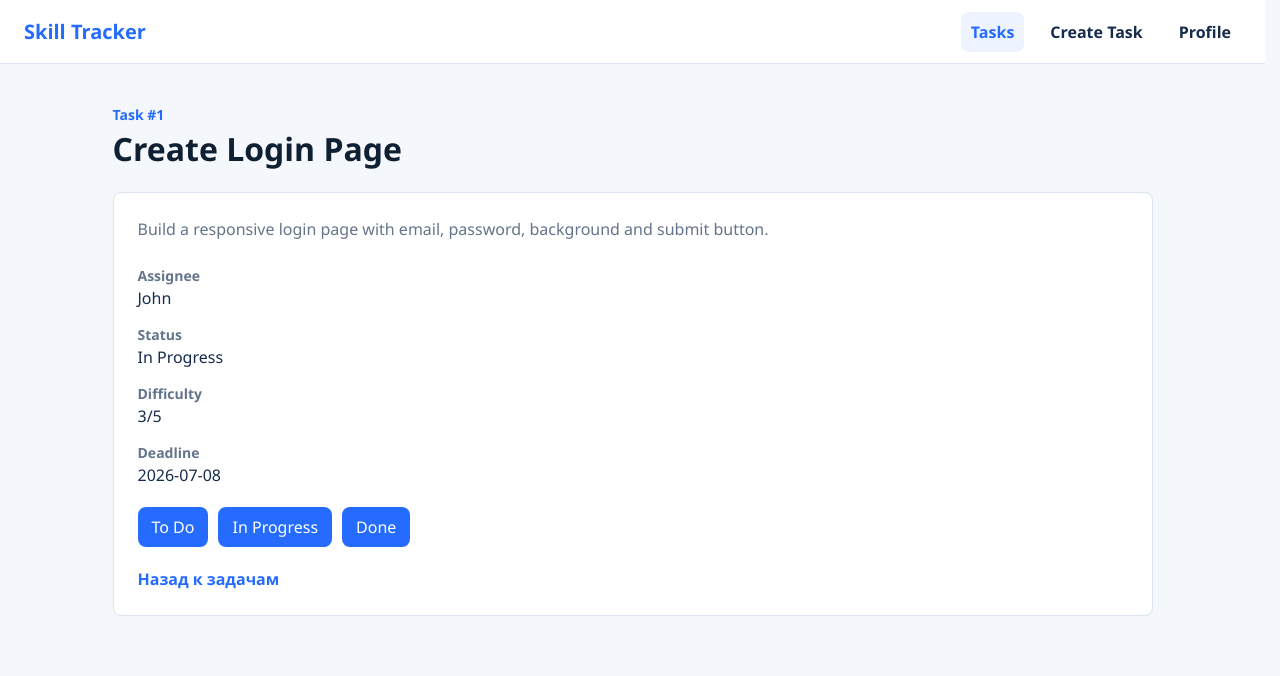
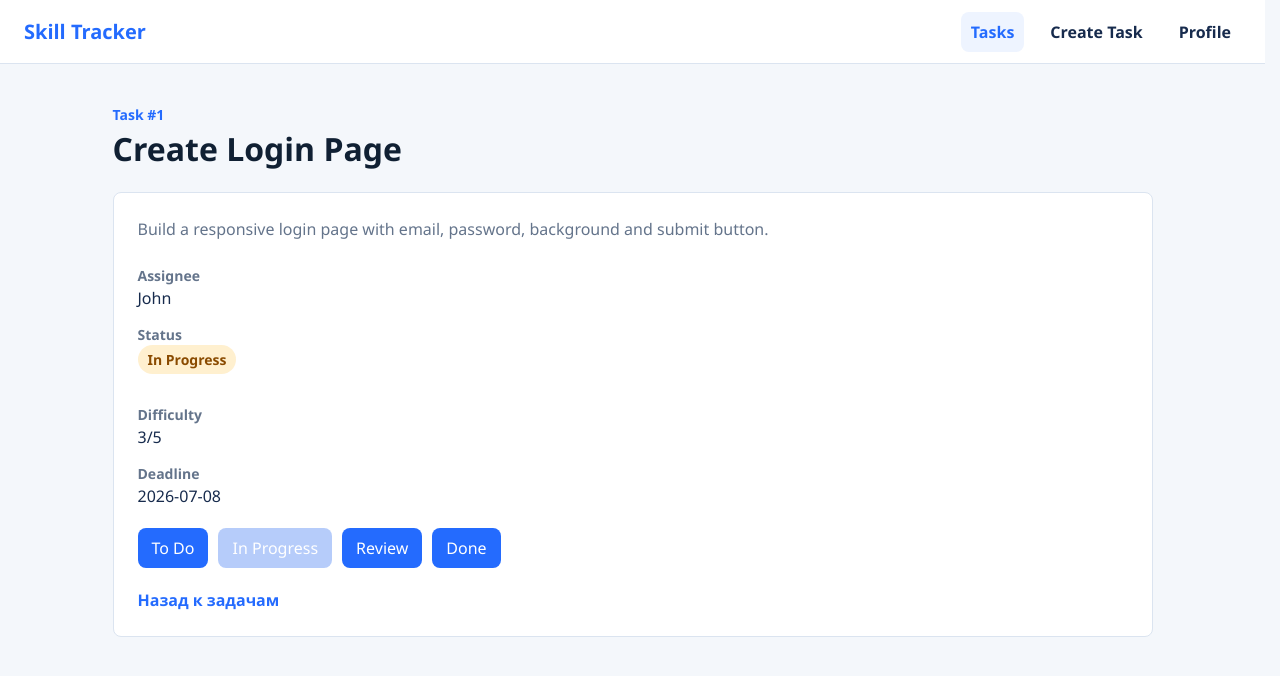
Before and after one commit to gpt-told-me-to-name-this-43/skill-tracker, a React (Vite) app: page /tasks/1 in a window 1280 px wide. Shown: the top 676 px of the page. Built offline with nearby package versions, Linux system fonts and the light colour scheme; sample sign-in values are in the browser's storage.

Commit message:
connect task details page

```diff
--- a/src/index.css
+++ b/src/index.css
@@ -183,6 +183,12 @@ button:hover {
   background: var(--color-primary-dark);
 }
 
+button:disabled {
+  cursor: not-allowed;
+  opacity: 0.62;
+  background: #8aaef8;
+}
+
 input,
 textarea,
 select {
--- a/src/pages/TaskDetailsPage/TaskDetailsPage.tsx
+++ b/src/pages/TaskDetailsPage/TaskDetailsPage.tsx
@@ -1,20 +1,39 @@
 import { useEffect, useState } from "react";
 import { Link, useParams } from "react-router-dom";
-import { getTaskById } from "../../api/tasksApi";
+import { getTaskById, updateTaskStatus } from "../../api/tasksApi";
+import StatusBadge from "../../components/StatusBadge/StatusBadge";
+import { statusLabels } from "../../constants/taskStatus";
 import type { Task, TaskStatus } from "../../types/task";
 
-const statusLabels: Record<TaskStatus, string> = {
-  todo: "To Do",
-  in_progress: "In Progress",
-  review: "Review",
-  done: "Done",
-};
+const statuses: TaskStatus[] = ["todo", "in_progress", "review", "done"];
 
 export default function TaskDetailsPage() {
   const { taskId } = useParams();
   const [task, setTask] = useState<Task | null>(null);
   const [loading, setLoading] = useState(true);
   const [error, setError] = useState("");
+  const [statusError, setStatusError] = useState("");
+
+  async function handleStatusChange(status: TaskStatus) {
+    if (!task) {
+      return;
+    }
+
+    setStatusError("");
+
+    try {
+      const updatedTask = await updateTaskStatus(task.id, status);
+
+      if (!updatedTask) {
+        setStatusError("Не удалось обновить статус задачи.");
+        return;
+      }
+
+      setTask({ ...updatedTask });
+    } catch {
+      setStatusError("Не удалось обновить статус задачи.");
+    }
+  }
 
   useEffect(() => {
     async function loadTask() {
@@ -75,17 +94,20 @@ export default function TaskDetailsPage() {
           <dt>Assignee</dt>
           <dd>{task.assignee}</dd>
           <dt>Status</dt>
-          <dd>{statusLabels[task.status]}</dd>
+          <dd><StatusBadge status={task.status} /></dd>
           <dt>Difficulty</dt>
           <dd>{task.difficulty}/5</dd>
           <dt>Deadline</dt>
           <dd>{task.deadline}</dd>
         </dl>
         <section className="actions-row">
-          <button type="button">To Do</button>
-          <button type="button">In Progress</button>
-          <button type="button">Done</button>
+          {statuses.map((status) => (
+            <button disabled={task.status === status} key={status} onClick={() => handleStatusChange(status)} type="button">
+              {statusLabels[status]}
+            </button>
+          ))}
         </section>
+        {statusError && <p className="state-error">{statusError}</p>}
         <Link className="page-link" to="/tasks">Назад к задачам</Link>
       </section>
     </main>
```
